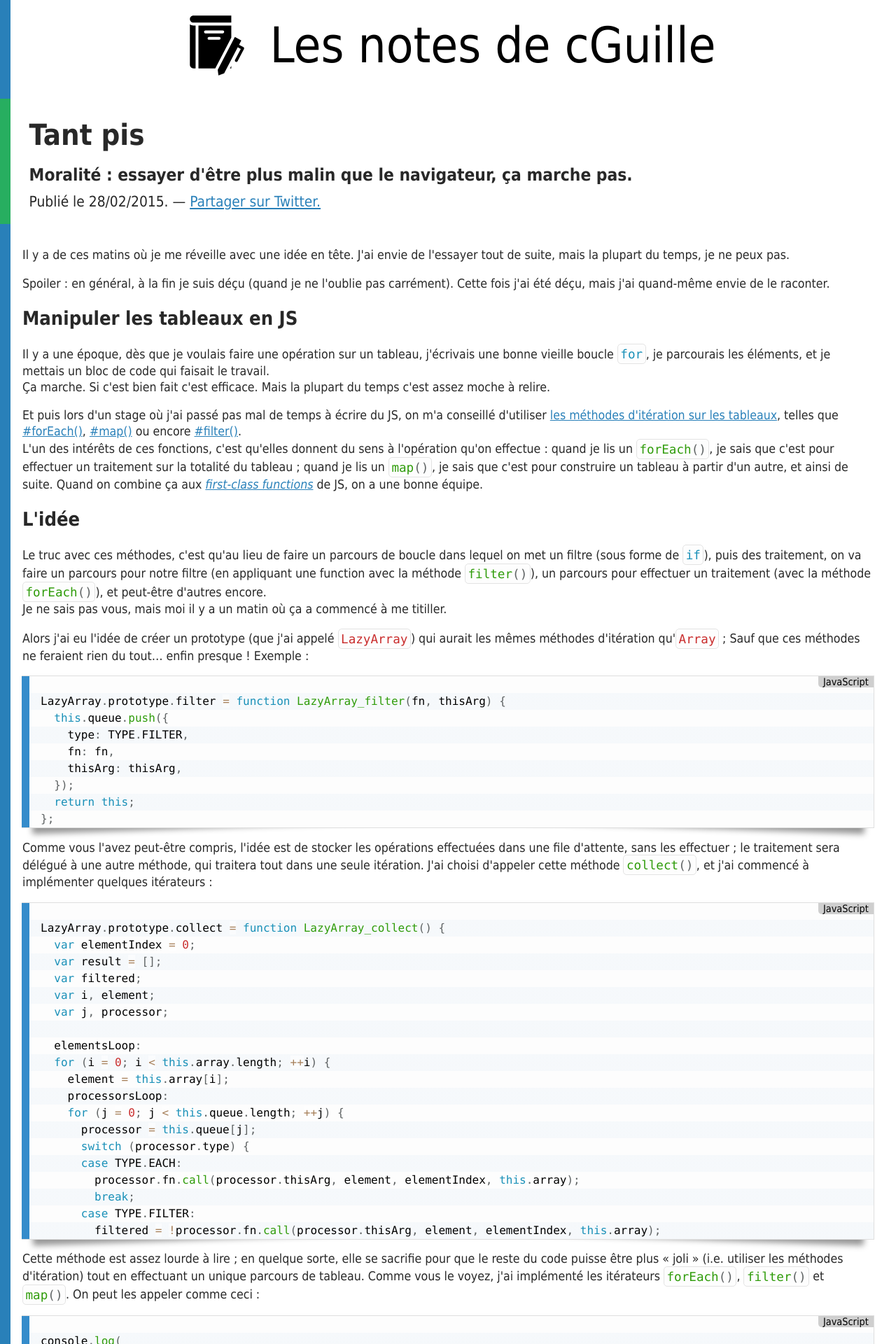
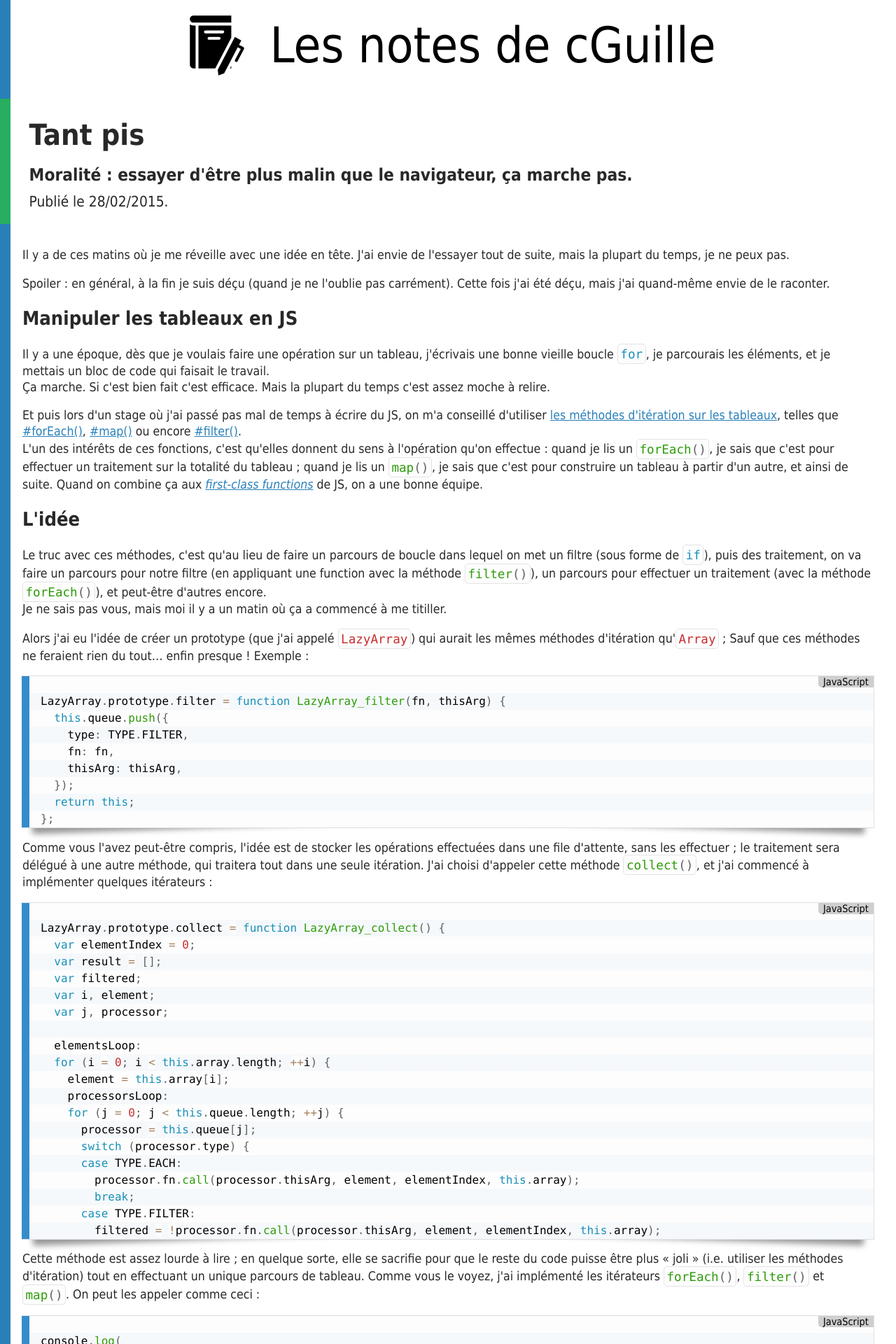
Before and after one commit to cGuille/cGuille.github.io, a Jekyll site: the page built from _posts/2015-02-28-tant-pis.html, in a window 1280 px wide. Shown: the top 1920 px of the page at 70% size. Built offline with Jekyll 4.4.1, drawn with Linux system fonts in a browser that asks for light colours.

Commit message:
Remove Twitter share button

```diff
--- a/_layouts/post.html
+++ b/_layouts/post.html
@@ -10,10 +10,6 @@ layout: default
     {% endif %}
     <aside>
       Publié le {{ page.date | date: "%d/%m/%Y" }}.
-      —
-      <a href="https://twitter.com/intent/tweet?text={{ page.title | truncate: 100,'…' | uri_escape }}&amp;via=cGuille&amp;url={{ site.url | append: page.url | uri_escape }}" rel="noopener noreferrer" target="_blank">
-        Partager sur Twitter.
-      </a>
     </aside>
   </header>
   <div class="post-content">
```
